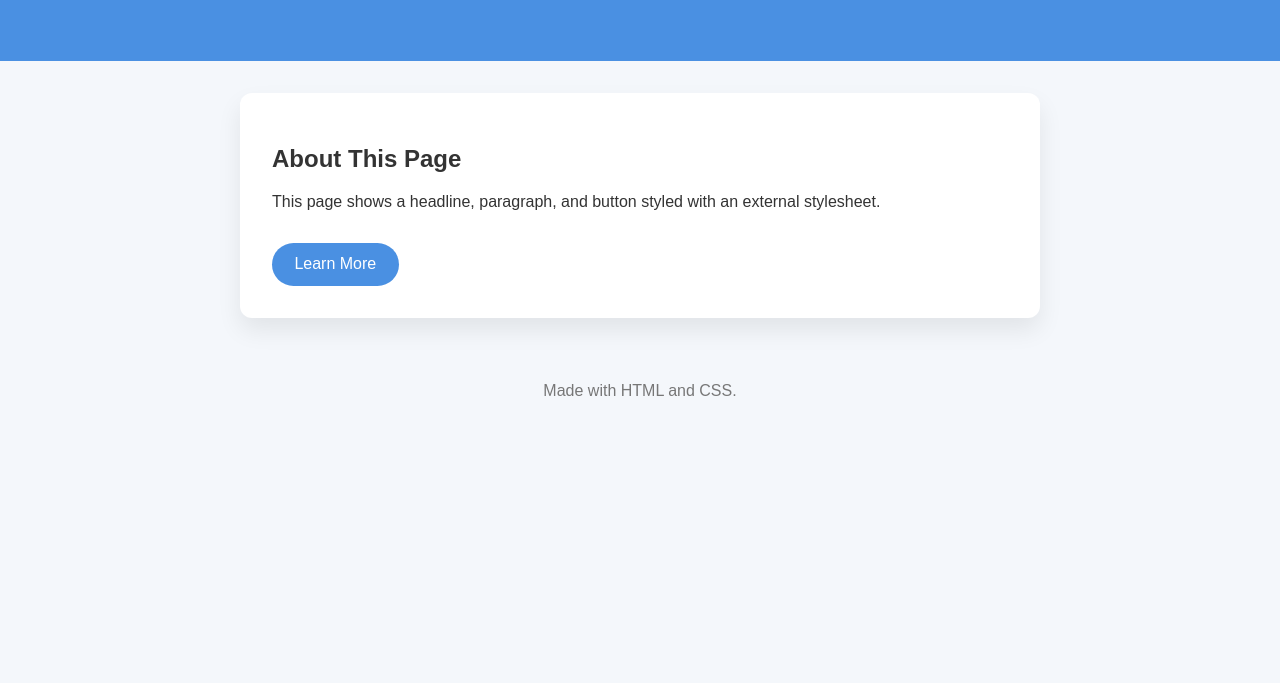
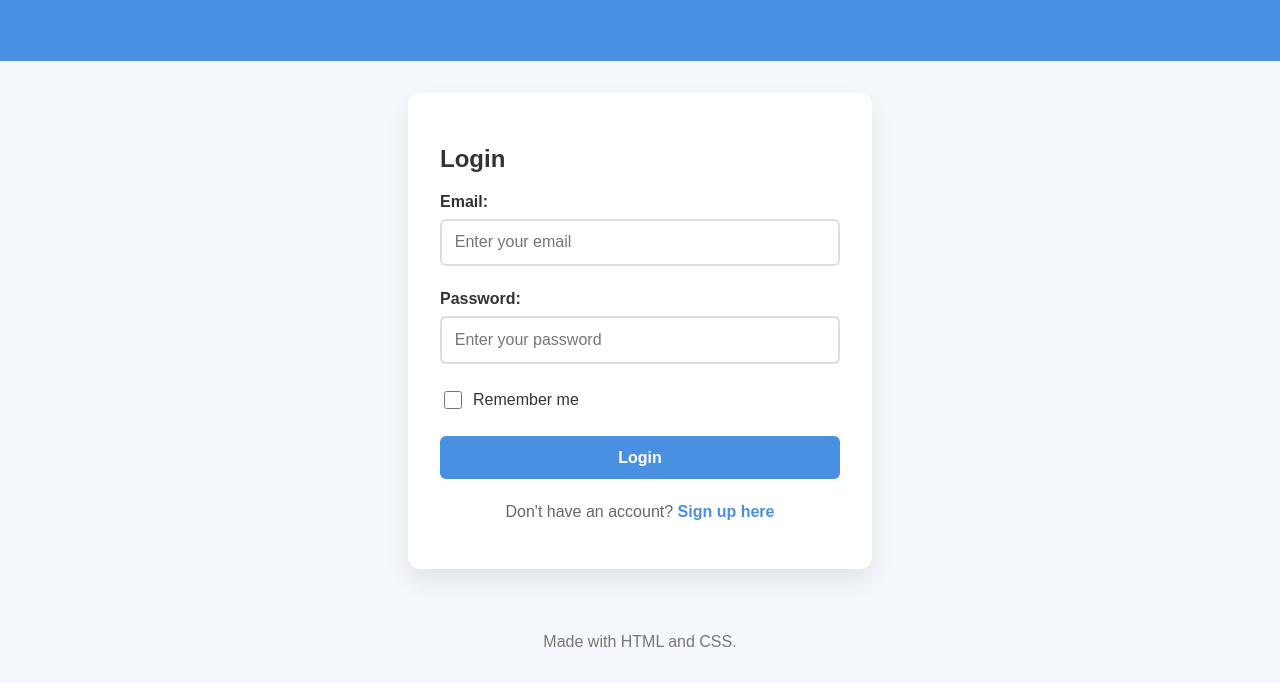
Before and after one commit to LikhithaDM/day2-git-practice, a plain HTML site: page index.html in a window 1280 px wide. Shown: the part 149-832 px from the top of the page. Before the commit the page ends 800 px from the top, so only its background shows below. Drawn offline with Linux system fonts and the light colour scheme.

Commit message:
second commit

```diff
--- a/index.html
+++ b/index.html
@@ -12,10 +12,24 @@
     <p>A clean example using HTML and CSS.</p>
   </header>
   <main>
-    <section>
-      <h2>About This Page</h2>
-      <p>This page shows a headline, paragraph, and button styled with an external stylesheet.</p>
-      <a class="button" href="#">Learn More</a>
+    <section class="login-container">
+      <h2>Login</h2>
+      <form class="login-form" id="loginForm">
+        <div class="form-group">
+          <label for="email">Email:</label>
+          <input type="email" id="email" name="email" placeholder="Enter your email" required>
+        </div>
+        <div class="form-group">
+          <label for="password">Password:</label>
+          <input type="password" id="password" name="password" placeholder="Enter your password" required>
+        </div>
+        <div class="form-group checkbox">
+          <input type="checkbox" id="remember" name="remember">
+          <label for="remember">Remember me</label>
+        </div>
+        <button type="submit" class="login-button">Login</button>
+        <p class="signup-link">Don't have an account? <a href="#">Sign up here</a></p>
+      </form>
     </section>
   </main>
   <footer>
--- a/style.css
+++ b/style.css
@@ -35,6 +35,99 @@ section {
 .button:hover {
   background: #357ab8;
 }
+
+/* Login form styling */
+.login-container {
+  max-width: 400px;
+  margin: 0 auto;
+}
+
+.login-form {
+  display: flex;
+  flex-direction: column;
+}
+
+.form-group {
+  margin-bottom: 1.5rem;
+  display: flex;
+  flex-direction: column;
+}
+
+.form-group.checkbox {
+  flex-direction: row;
+  align-items: center;
+  margin-bottom: 1.5rem;
+}
+
+.form-group label {
+  font-weight: bold;
+  margin-bottom: 0.5rem;
+  color: #333;
+}
+
+.form-group.checkbox label {
+  margin-bottom: 0;
+  margin-left: 0.5rem;
+  font-weight: normal;
+}
+
+.form-group input[type="email"],
+.form-group input[type="password"] {
+  padding: 0.8rem;
+  border: 2px solid #ddd;
+  border-radius: 6px;
+  font-size: 1rem;
+  transition: border-color 0.3s ease;
+}
+
+.form-group input[type="email"]:focus,
+.form-group input[type="password"]:focus {
+  outline: none;
+  border-color: #4a90e2;
+}
+
+.form-group input[type="checkbox"] {
+  width: 18px;
+  height: 18px;
+  cursor: pointer;
+}
+
+.login-button {
+  padding: 0.8rem 1.4rem;
+  background: #4a90e2;
+  color: white;
+  border: none;
+  border-radius: 6px;
+  font-size: 1rem;
+  font-weight: bold;
+  cursor: pointer;
+  transition: background 0.3s ease;
+}
+
+.login-button:hover {
+  background: #357ab8;
+}
+
+.login-button:active {
+  transform: scale(0.98);
+}
+
+.signup-link {
+  text-align: center;
+  margin-top: 1.5rem;
+  color: #666;
+}
+
+.signup-link a {
+  color: #4a90e2;
+  text-decoration: none;
+  font-weight: bold;
+}
+
+.signup-link a:hover {
+  text-decoration: underline;
+}
+
 footer {
   text-align: center;
   padding: 1rem;
```
